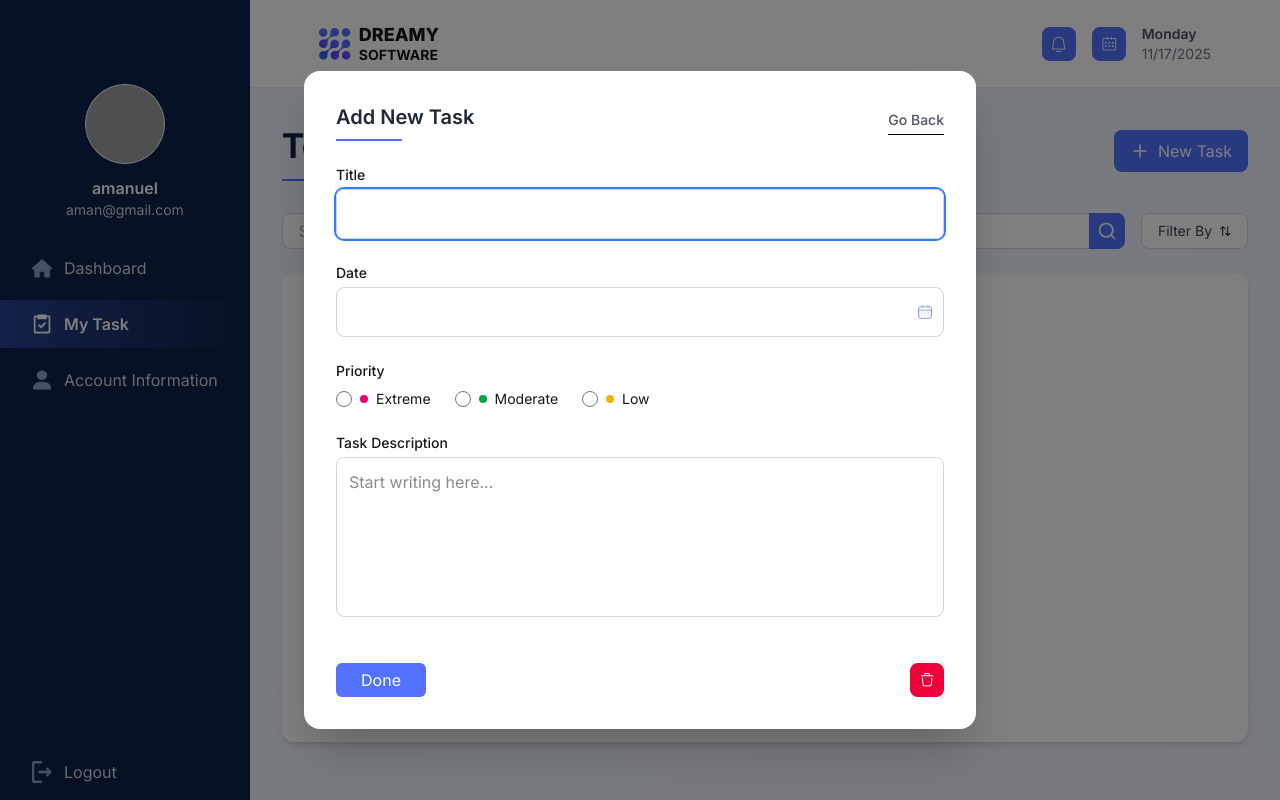
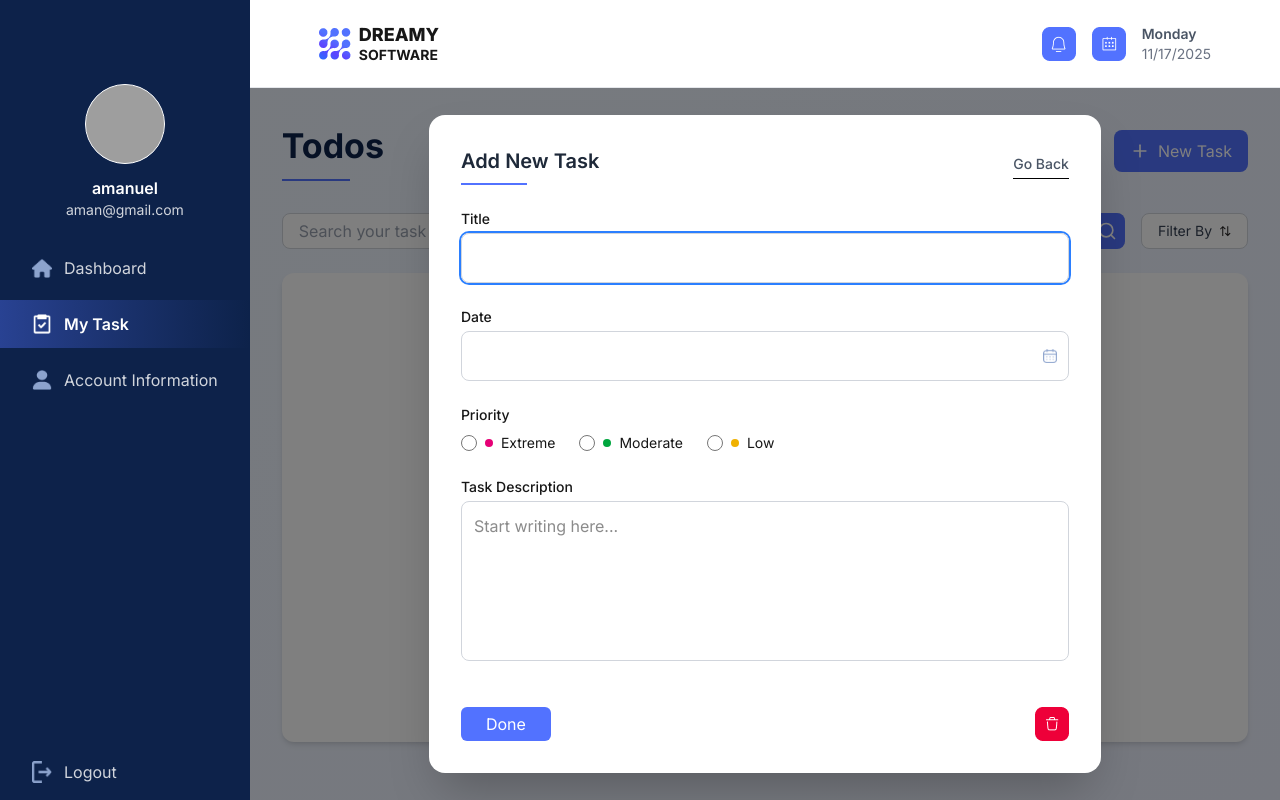
Before and after one commit to kader009/todoapp, a Next.js app: page /todos in a window 1280 px wide. Both pictures are taken after a click on the button "New Task". Built offline with nearby package versions, Linux system fonts and the light colour scheme; grey boxes are pictures that could not be loaded.

Commit message:
new task modal open on main content popup issue solve

```diff
--- a/app/todos/page.tsx
+++ b/app/todos/page.tsx
@@ -41,7 +41,7 @@ const TodosPage = () => {
         <Header />
 
         {/* Page Content */}
-        <main className="flex-1 p-8 bg-linear-to-br from-blue-50 to-indigo-50 overflow-auto">
+        <main className="flex-1 p-8 bg-linear-to-br from-blue-50 to-indigo-50 overflow-auto relative">
           <div className="max-w-7xl mx-auto w-full">
             {/* Header */}
             <div className="flex items-center justify-between mb-8">
@@ -147,13 +147,11 @@ const TodosPage = () => {
               </div>
             </div>
           </div>
-        </main>
-      </div>
 
           {/* New Task Modal */}
           {showNewTaskModal && (
             <div
-          className="fixed inset-0 bg-black/50 flex items-center justify-center z-50 p-4"
+              className="absolute inset-0 bg-black/50 flex items-center justify-center z-50 p-4"
               onClick={() => setShowNewTaskModal(false)}
             >
               <div
@@ -180,7 +178,9 @@ const TodosPage = () => {
                 <form onSubmit={handleAddTodo} className="space-y-6">
                   {/* Title */}
                   <div>
-                <label className="block text-sm font-medium mb-1">Title</label>
+                    <label className="block text-sm font-medium mb-1">
+                      Title
+                    </label>
                     <input
                       type="text"
                       value={newTaskTitle}
@@ -193,7 +193,9 @@ const TodosPage = () => {
 
                   {/* Date */}
                   <div>
-                <label className="block text-sm font-medium mb-1">Date</label>
+                    <label className="block text-sm font-medium mb-1">
+                      Date
+                    </label>
                     <div className="relative">
                       <input
                         type="text"
@@ -289,6 +291,8 @@ const TodosPage = () => {
               </div>
             </div>
           )}
+        </main>
+      </div>
     </div>
   );
 };
```
Lines whose indentation alone changed are shown as unchanged.
